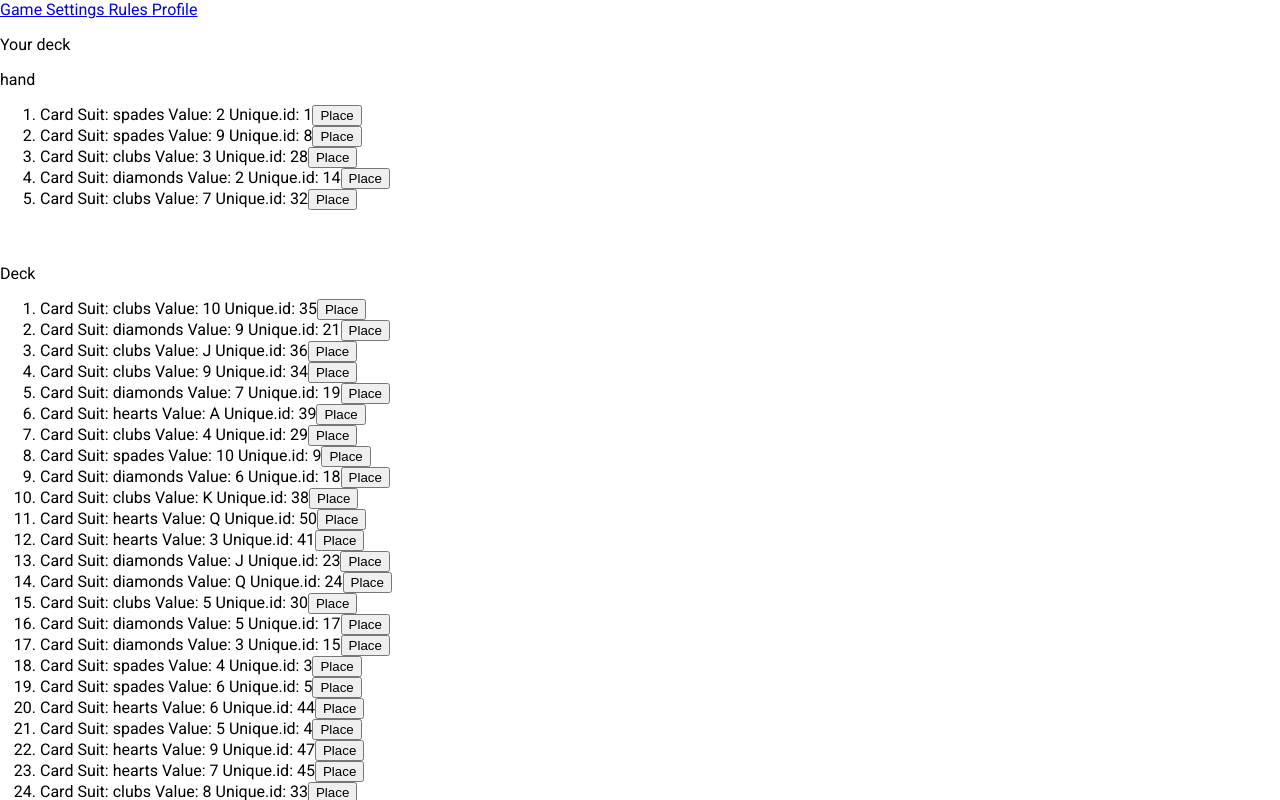
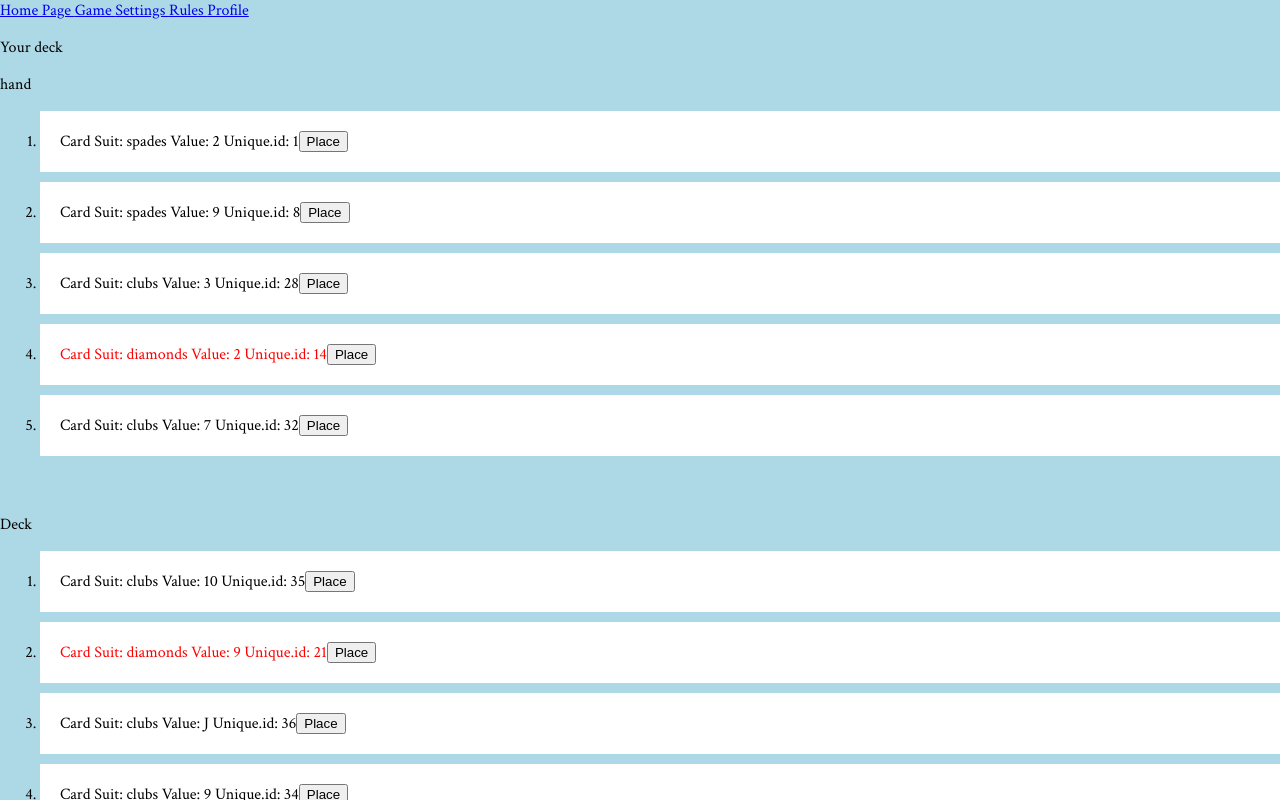
Before and after one commit to karenliberman/weblab-Loki, a React app: page /game in a window 1280 px wide. Shown: the top 800 px of the page. Built offline with nearby package versions, Linux system fonts and the light colour scheme; no server answers; the HTML template or start-up script is replaced by a standard one.

Commit message:
first css changes xD

```diff
--- a/client/src/components/App.js
+++ b/client/src/components/App.js
@@ -5,6 +5,7 @@ import Skeleton from "./pages/Skeleton.js";
 import NavBar from "./modules/NavBar.js";
 import Game from "./pages/Game.js";
 import Rules from "./pages/Rules.js";
+import Lobby from "./pages/Lobby.js";
 
 import "../utilities.css";
 
@@ -63,6 +64,7 @@ class App extends Component {
 
           <Game path="/game" />
           <Rules path="/rules" />
+          <Lobby path="/lobby" />
           <NotFound default />
         </Router>
       </>
--- a/client/src/components/modules/Card.js
+++ b/client/src/components/modules/Card.js
@@ -1,5 +1,4 @@
 import React, { Component } from "react";
-import { Link } from "@reach/router";
 
 class Card extends Component {
   constructor(props) {
@@ -9,7 +8,7 @@ class Card extends Component {
   render() {
     return (
       <li>
-      <div>
+      <div className={`card-${this.props.suit} card`} >
         Card Suit: {this.props.suit} Value: {this.props.value} Unique.id: {this.props._id}
         <button onClick={this.props.playerMove}>Place</button>
       </div>
--- a/client/src/components/modules/NavBar.js
+++ b/client/src/components/modules/NavBar.js
@@ -9,6 +9,7 @@ class NavBar extends Component {
   render() {
     return (
       <div>
+        <Link to="/"> Home Page </Link>
         <Link to='/game'> Game </Link>
         <Link to='/game'> Settings </Link>
         <Link to='/rules'> Rules </Link>
--- /dev/null
+++ b/client/src/components/pages/Lobby.js
@@ -0,0 +1,17 @@
+import React, { Component } from "react";
+
+class Lobby extends Component {
+  constructor(props) {
+    super(props);
+  }
+
+  render() {
+    return (
+      <div>
+          This is the lobby! Yay!!!
+      </div>
+    );
+  }
+}
+
+export default Lobby;
--- a/client/src/components/pages/Rules.js
+++ b/client/src/components/pages/Rules.js
@@ -1,4 +1,5 @@
 import React, { Component } from "react";
+import {get} from "../../utilities";
 
 class Rules extends Component {
   constructor(props) {
@@ -7,14 +8,15 @@ class Rules extends Component {
 
   render() {
     return (
-      <div>
+    <div className="container">
+      <div className="rule-container">
+        Put red cards (hearts, diamonds) before black ones (spades, clubs)
+      </div>
 
-        <ol>
-          <li><h1> Put red cards (hearts, diamonds) before black ones (spades, clubs) </h1> </li>
-          <li><h1> More to come! ... </h1></li>
-        </ol>
-
+      <div className="rule-container">
+        More rules to come
       </div>
+    </div>
     );
   }
 }
--- a/client/src/components/pages/Skeleton.css
+++ b/client/src/components/pages/Skeleton.css
@@ -1 +1,50 @@
 /* Fill me in :) */
+
+/* Root */
+:root {
+    --primary: blue;
+    background-color: lightblue; /* Make this great again  */
+
+    --xs: 4px;
+    --s: 8px;
+    --m: 16px;
+    --l: 24px;
+
+}
+
+/* CARDS CSS SECTION NEEDS A CRAP TON OF CHANGES OMG
+I recommend making a separate Card.css folder because a ton of changes are needed
+this is just a basic outline that you can follow (if you want) */
+
+.card {
+    padding: 20px 20px 20px 20px;
+    margin-top: 10px;
+    background-color: white;
+}
+.card-spades {
+    color: black;
+}
+
+.card-clubs {
+    color: black;
+}
+
+.card-hearts {
+    color: red;
+}
+
+.card-diamonds {
+    color: red;
+}
+
+/* RULES SECTION */
+.rule-container {
+    color: rgb(255, 0, 0);
+    background-color: grey;
+    border-radius: var(--xs);
+    margin-top: 20px;
+    margin-left: 5vw;
+    margin-right: 5vw;
+    padding: 20px 20px 20px 20px;
+
+}
--- a/client/src/components/pages/Skeleton.js
+++ b/client/src/components/pages/Skeleton.js
@@ -1,5 +1,7 @@
 import React, { Component } from "react";
 import GoogleLogin, { GoogleLogout } from "react-google-login";
+import { Link } from "@reach/router";
+
 
 import "../../utilities.css";
 import "./Skeleton.css";
@@ -36,8 +38,12 @@ class Skeleton extends Component {
             onFailure={(err) => console.log(err)}
           />
         )}
-        <h1>Good luck on your project :)</h1>
-        <h2> What we provide in this skeleton</h2>
+        <h1>Loki : The Game With No Rules</h1>
+        <h2> May the best mind win! </h2>
+
+        <Link to="/lobby"><button> Play Now </button></Link>
+        <br />
+        <button>Sign in with Google </button>
         <ul>
           <li>Google Auth (Skeleton.js & auth.js)</li>
           <li>Socket Infrastructure (client-socket.js & server-socket.js)</li>
--- a/client/src/utilities.css
+++ b/client/src/utilities.css
@@ -15,7 +15,7 @@
 */
 
 /* TODO: REPLACE WITH YOUR OWN FONT! */
-@import url("https://fonts.googleapis.com/css?family=Roboto&display=swap");
+@import url('https://fonts.googleapis.com/css2?family=Crimson+Text&display=swap');
 
 :root {
   --primary: #396dff;
@@ -34,7 +34,7 @@
 body {
   margin: 0;
   padding: 0;
-  font-family: "Roboto", sans-serif;
+  font-family: 'Crimson Text', serif;
   font-weight: 300;
 }
 
```
Also changed, not shown: 2 other files (tests, documents, lock files or other folders).
